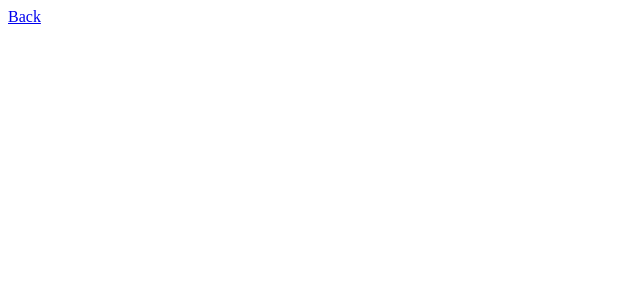
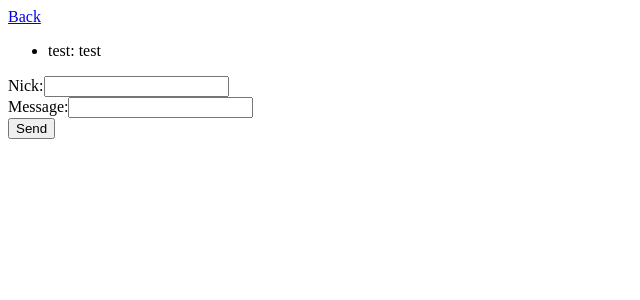
Before and after one commit to dmitryweiner/next-chat, a Next.js app: page /messages in a window 1280 px wide. Shown: the top 300 px of the page, without its empty margins (0-640 px from the left). Built offline with nearby package versions, Linux system fonts and the light colour scheme.

Commit message:
Fetch and send messages from API

```diff
--- a/pages/api/messages/index.js
+++ b/pages/api/messages/index.js
@@ -1,4 +1,6 @@
+import {messages} from "../../../store";
+
 export default (req, res) => {
   res.statusCode = 200;
-  res.json([{ nick: "test", content: "test" }]);
+  res.json(messages);
 }
--- a/pages/api/messages/send.js
+++ b/pages/api/messages/send.js
@@ -1,4 +1,7 @@
+import {messages} from "../../../store";
+
 export default (req, res) => {
+  messages.push(JSON.parse(req.body));
   res.statusCode = 200;
-  res.json({ result: "ok" });
+  res.json(messages);
 }
--- a/pages/form.js
+++ b/pages/form.js
@@ -3,7 +3,7 @@ import React from "react";
 
 function Form() {
   return <>
-    <Link href="/">Back</Link>
+    <Link href="/"><a>Back</a></Link>
   </>;
 }
 
--- a/pages/messages.js
+++ b/pages/messages.js
@@ -1,10 +1,67 @@
 import Link from "next/link";
-import React from "react";
+import React, {useEffect, useState} from "react";
+import {messages} from "../store";
 
-function Messages() {
+function Messages({messages}) {
+  const [actualMessages, setMessages] = useState(messages);
+  const [nick, setNick] = useState("");
+  const [content, setContent] = useState("");
+
+  const fetchData = async () => {
+    const res = await fetch("/api/messages");
+    const messages = await res.json();
+    setMessages(messages);
+  };
+
+  const sendData = async (event) => {
+    const message = {
+      nick,
+      content
+    };
+    const res = await fetch("/api/messages/send", {method: "post", body: JSON.stringify(message)});
+    const messages = await res.json();
+    setMessages(messages);
+    event.preventDefault();
+  };
+
+  useEffect(() => {
+    const intervalID = setInterval(fetchData, 1000);
+    return () => clearInterval(intervalID);
+  }, []);
+
   return <>
-      <Link href="/">Back</Link>
+    <Link href="/"><a>Back</a></Link>
+    <div>
+      <ul>
+        {actualMessages.map((message, index) => (<li key={index}>{message.nick}: {message.content}</li>))}
+      </ul>
+    </div>
+    <div>
+      <div>
+        <label>
+          Nick:
+          <input type="text" value={nick} onChange={(e) => setNick(event.target.value)}/>
+        </label>
+      </div>
+      <div>
+        <label>
+          Message:
+          <input type="text" value={content} onChange={(e) => setContent(event.target.value)}/>
+        </label>
+      </div>
+      <div>
+        <button onClick={sendData}>Send</button>
+      </div>
+    </div>
     </>;
 }
 
+export function getStaticProps() {
+  return {
+    props: {
+      messages,
+    }
+  };
+}
+
 export default Messages;
--- /dev/null
+++ b/store.js
@@ -0,0 +1 @@
+export const messages = [{ nick: "test", content: "test" }];
```
